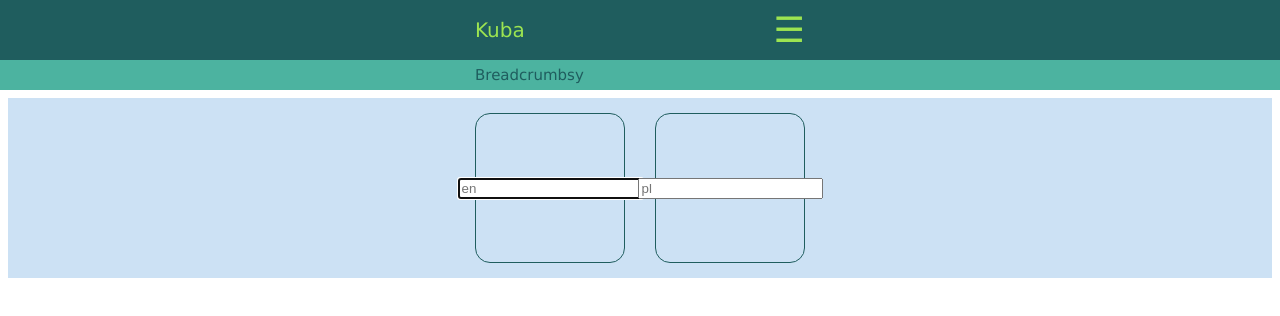
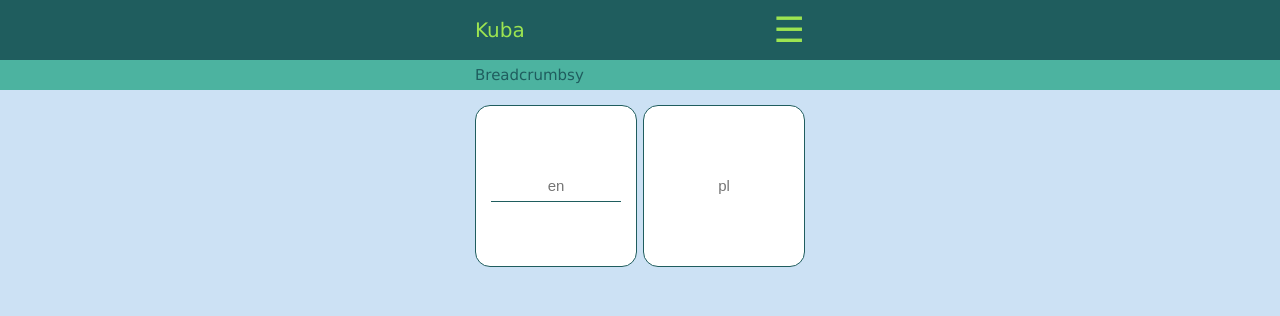
Before and after one commit to kubaadamczyklogin/Miszki, a React (Create React App) app: page / in a window 1280 px wide. Shown: the top 316 px of the page. Built offline with nearby package versions, Linux system fonts and the light colour scheme.

Commit message:
Update 4 filesstylowanie fiszki

```diff
--- a/src/Add.js
+++ b/src/Add.js
@@ -68,7 +68,7 @@ function EditableCard(props) {
           placeholder="en"
           ref={en}
           onKeyUp={(e) => {
-            focusNextInputOnEnter(e, en);
+            focusNextInputOnEnter(e, pl);
           }}
         />
       </div>
--- a/src/css/cardList.css
+++ b/src/css/cardList.css
@@ -1,15 +1,15 @@
 body {
+  height: 100vh;
+  margin: 0;
+  background: #cce1f4;
+  color: #1f5d5e;
+  padding: 90px 0 60px;
   font-family: Verdana, sans-serif;
-  padding: 90px 0 60px;
   box-sizing: border-box;
-  height: 100vh;
 }
 .cont {
   width: 330px;
   margin: 0 auto;
-}
-.cardList {
-  background: #cce1f4;
 }
 .cardList .card {
   display: flex;
@@ -22,11 +22,33 @@ body {
   flex-direction: column;
   align-items: center;
   justify-content: center;
-  box-sizing: border-box;
-  width: 150px;
-  height: 150px;
+  width: 160px;
+  height: 160px;
   border: 1px solid #1f5d5e;
   border-radius: 15px;
   font-size: 15px;
+  line-height: 30px;
   color: #1f5d5e;
+  text-align: center;
 }
+.cardList .card .backward input,
+.cardList .card .forward input {
+  display: inline-block;
+  width: 130px;
+  padding: 0;
+  font-size: inherit;
+  line-height: 30px;
+  font-weight: inherit;
+  text-align: inherit;
+  border: none;
+  border-radius: 0;
+}
+.cardList .card .backward input:focus,
+.cardList .card .forward input:focus {
+  outline: none;
+  border-bottom: 1px solid #1f5d5e;
+}
+.cardList .card.editable .backward,
+.cardList .card.editable .forward {
+  background: #ffffff;
+}
--- a/src/less/cardList.less
+++ b/src/less/cardList.less
@@ -1,8 +1,6 @@
 @import "global.less";
 
 .cardList {
-  background: @lightBlue;
-
   .card {
     display: flex;
     justify-content: space-between;
@@ -14,13 +12,38 @@
       flex-direction: column;
       align-items: center;
       justify-content: center;
-      box-sizing: border-box;
-      width: 150px;
-      height: 150px;
+      width: 160px;
+      height: 160px;
       border: 1px solid @darkGreen;
       border-radius: 15px;
       font-size: 15px;
+      line-height: 30px;
       color: @darkGreen;
+      text-align: center;
+
+      input {
+        display: inline-block;
+        width: 130px;
+        padding: 0;
+        font-size: inherit;
+        line-height: 30px;
+        font-weight: inherit;
+        text-align: inherit;
+        border: none;
+        border-radius: 0;
+
+        &:focus {
+          outline: none;
+          border-bottom: 1px solid @darkGreen;
+        }
+      }
+    }
+
+    &.editable {
+      .backward,
+      .forward {
+        background: @white;
+      }
     }
   }
 }
--- a/src/less/global.less
+++ b/src/less/global.less
@@ -3,12 +3,16 @@
 @green: #25b386;
 @slateGreen: #4cb3a0;
 @lightBlue: #cce1f4;
+@white: #ffffff;
 
 body {
+  height: 100vh;
+  margin: 0;
+  background: @lightBlue;
+  color: @darkGreen;
+  padding: 90px 0 60px;
   font-family: Verdana, sans-serif;
-  padding: 90px 0 60px;
   box-sizing: border-box;
-  height: 100vh;
 }
 
 .cont {
```
